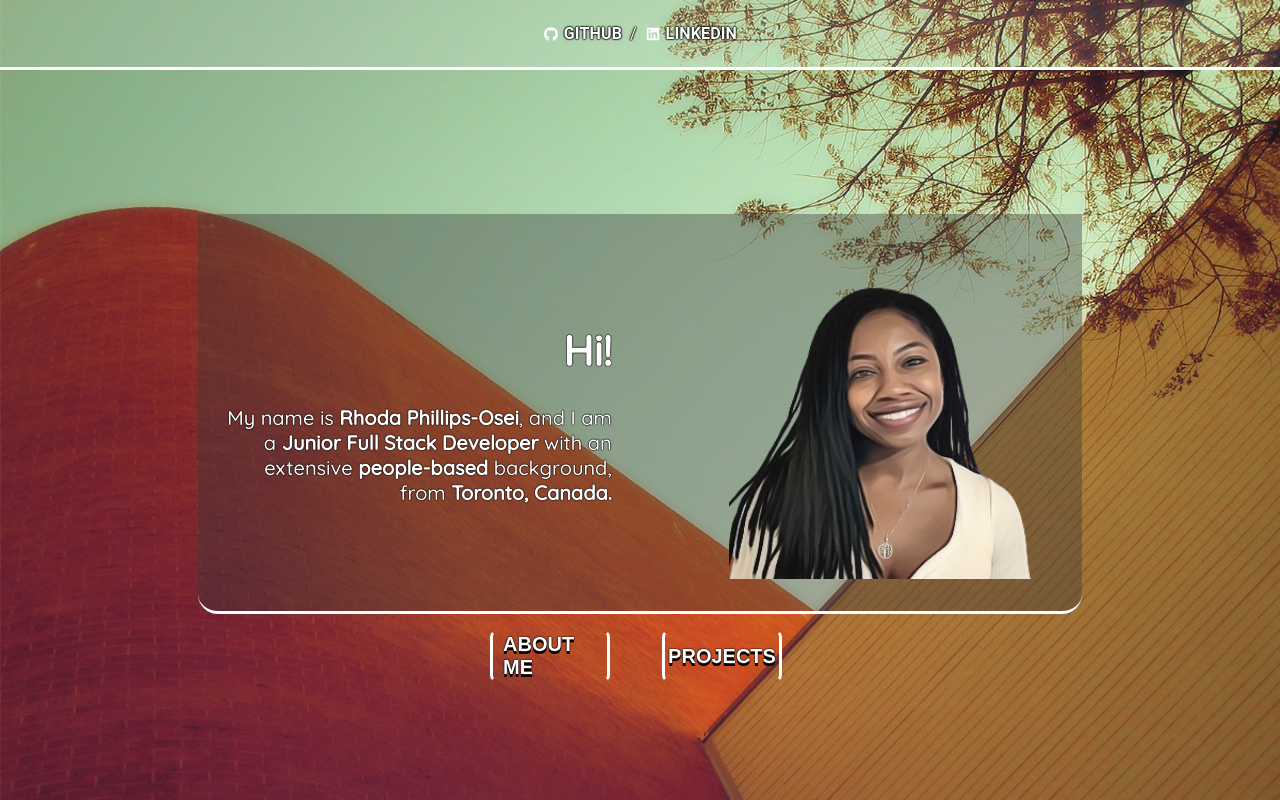
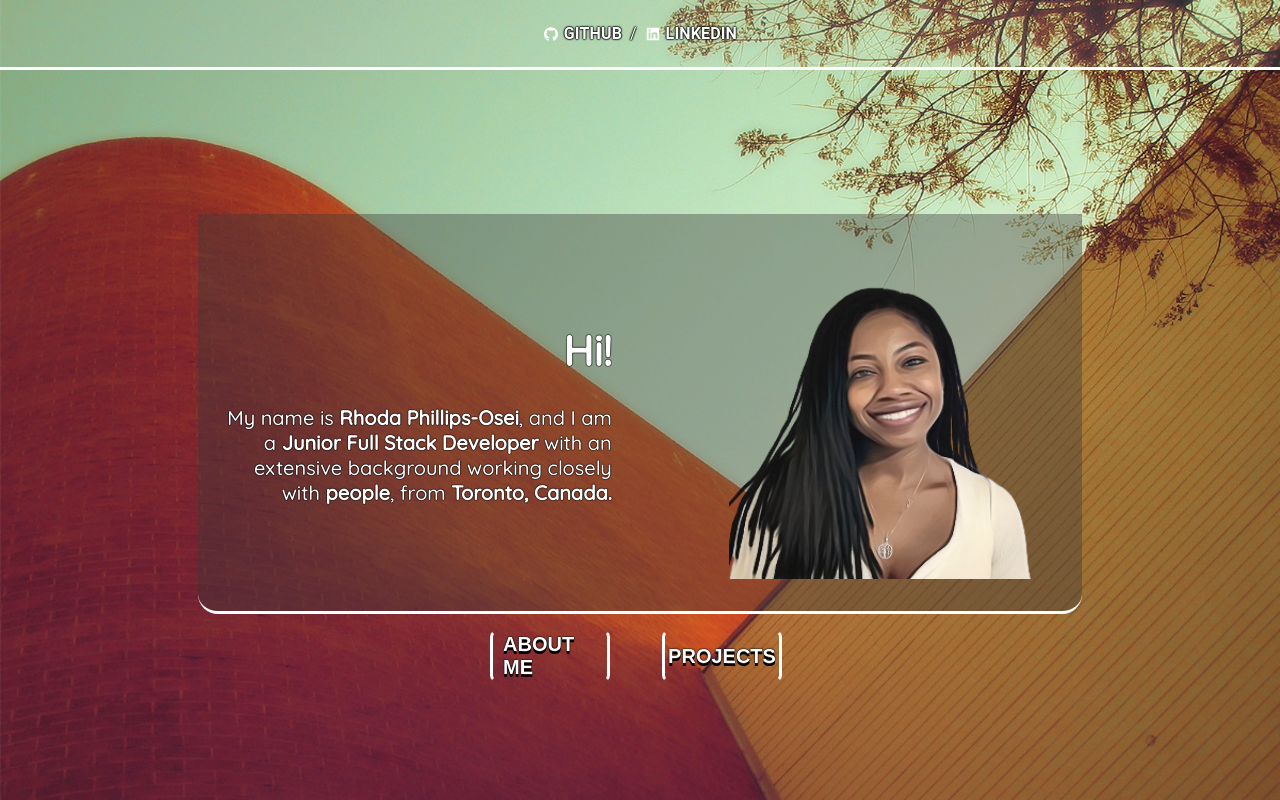
Before and after one commit to rphillipsosei/rhoda-portfolio, a Next.js app: page / in a window 1280 px wide. Shown: the top 800 px of the page. Built offline with nearby package versions, Linux system fonts and the light colour scheme; a web font is replaced by a local one.

Commit message:
remove scrollbar

```diff
--- a/package.json
+++ b/package.json
@@ -18,7 +18,8 @@
     "react-dom": "18.1.0",
     "react-icons": "^4.3.1",
     "react-router-dom": "^5.3.3",
-    "react-router-hash-link": "^2.4.3"
+    "react-router-hash-link": "^2.4.3",
+    "react-scroll": "^1.8.7"
   },
   "devDependencies": {
     "eslint": "8.15.0",
--- a/pages/index.js
+++ b/pages/index.js
@@ -9,6 +9,7 @@ import Item from "@mui/material/Box";
 import Projects from "../components/Projects";
 import Link from "next/link";
 import About from "../components/About";
+
 
 export default function Home() {
   return (
@@ -45,7 +46,7 @@ export default function Home() {
                     <h1>Hi!</h1>
                     My name is <b>Rhoda Phillips-Osei</b>, and I am a
                     <b> Junior Full Stack Developer</b> with an extensive
-                    <b> people-based</b> background, from
+                     background working closely with <b> people</b>, from
                     <b> Toronto, Canada.</b>
                     <br></br>
                     <br></br>
--- a/styles/globals.css
+++ b/styles/globals.css
@@ -10,6 +10,7 @@ body {
   background-size: cover;
   background-position: bottom;
   background-attachment: fixed;
+  overflow: hidden;
 
     }
 
```
Also changed, not shown: 2 other files (tests, documents, lock files or other folders).
